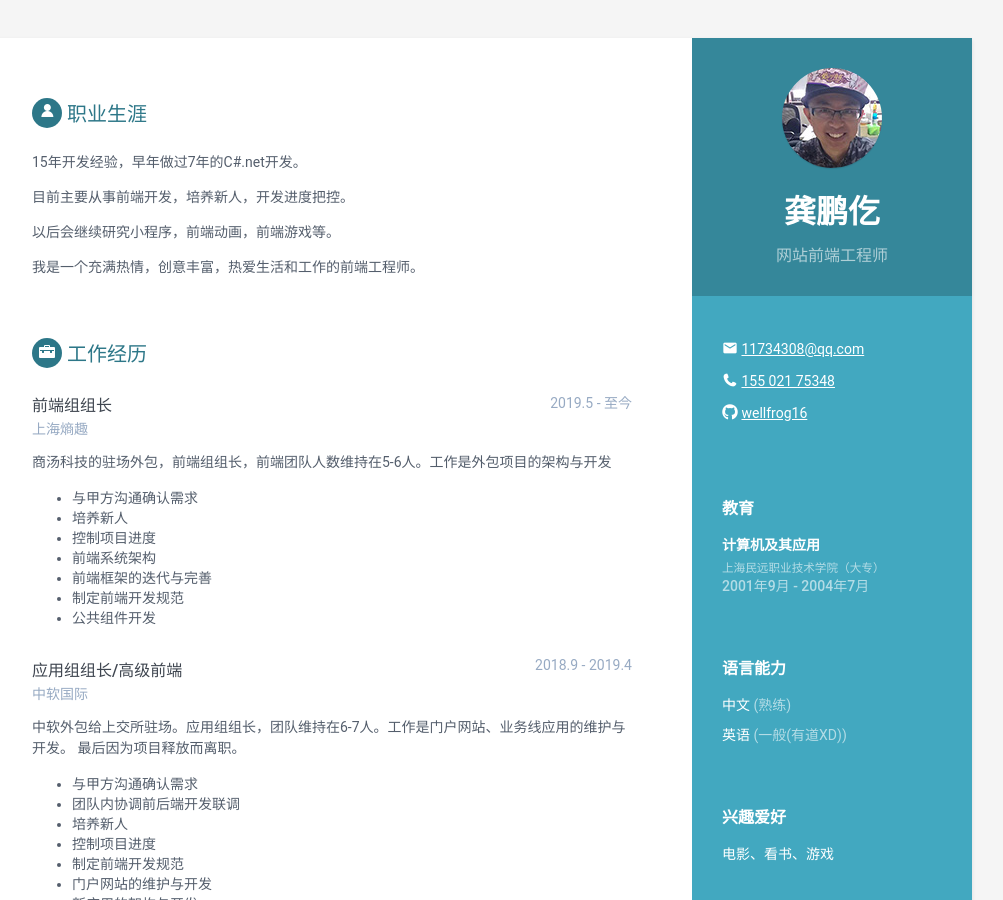
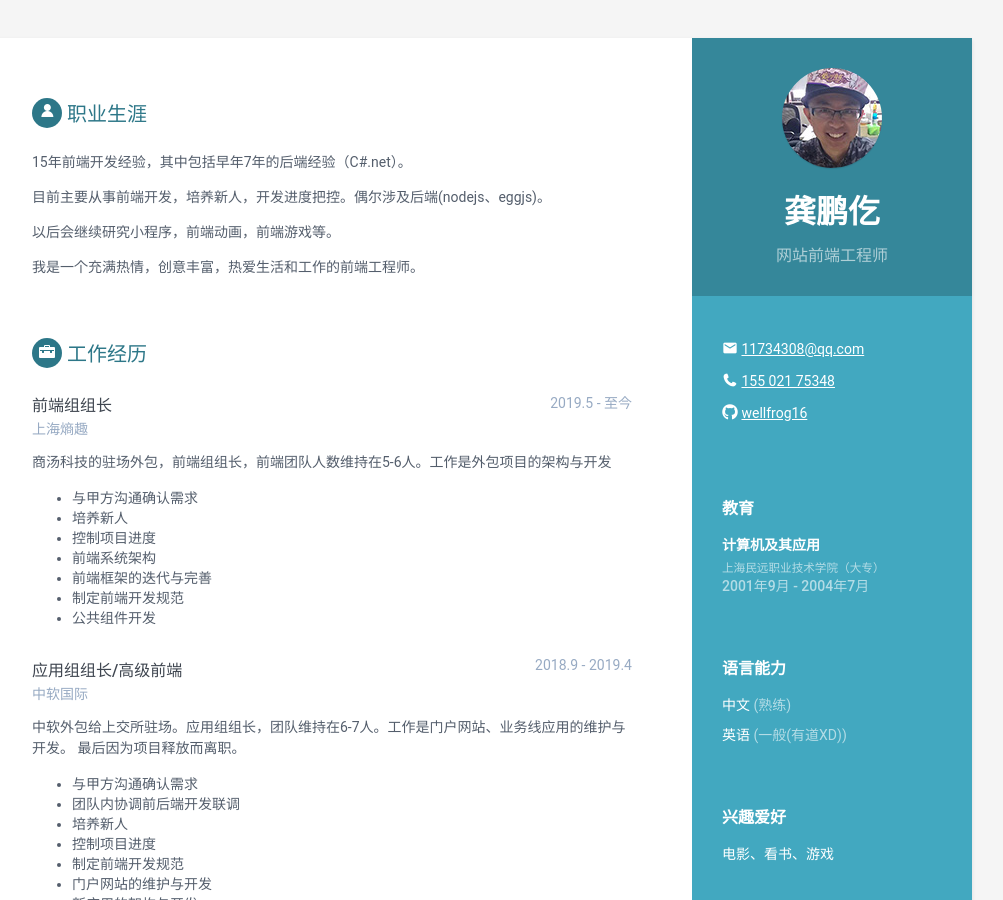
Before and after one commit to wellfrog16/cv, a Jekyll site: the page built from index.html, in a window 1280 px wide and 900 px high. Shown: the whole window, without its empty margins (168-1171 px from the left). Built offline with Jekyll 4.4.1, drawn with Linux system fonts in a browser that asks for light colours.

Commit message:
资料更新

```diff
--- a/_data/data.yml
+++ b/_data/data.yml
@@ -44,9 +44,9 @@ sidebar:
 career-profile:
     title: 职业生涯
     summary: |
-      15年开发经验，早年做过7年的C#.net开发。
+      15年前端开发经验，其中包括早年7年的后端经验（C#.net）。
 
-      目前主要从事前端开发，培养新人，开发进度把控。
+      目前主要从事前端开发，培养新人，开发进度把控。偶尔涉及后端(nodejs、eggjs)。
 
       以后会继续研究小程序，前端动画，前端游戏等。
 
```
